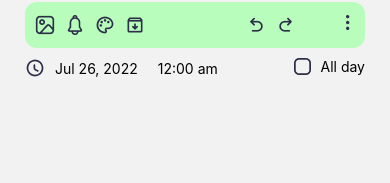
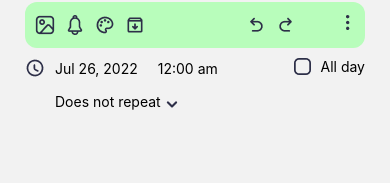
Before and after one commit to developerekene/Task_Tracker_App, a React Native app: screen /Home in a window 390 px wide. Shown: the part 275-458 px from the top of the page. Built offline with nearby package versions, Linux system fonts and the light colour scheme.

Commit message:
Home Screen Third Component done update

```diff
--- a/components/DateAndTime.js
+++ b/components/DateAndTime.js
@@ -6,9 +6,7 @@ export default function DateAndTime(){
           <View style={{paddingLeft: 25, paddingRight: 25, marginTop: 10}}>
                <View style={{flexDirection: 'row', justifyContent: 'space-between'}}>
                     <View style={{flexDirection: 'row', alignItems: 'center'}}>
-                         <TouchableOpacity>
-                              <Image source={require('../images/majesticons_clock-line.png')}/>
-                         </TouchableOpacity>
+                         <Image source={require('../images/majesticons_clock-line.png')}/>
                          <Text style={{paddingLeft: 10, paddingRight: 20}}>
                               Jul 26, 2022
                          </Text>
@@ -23,6 +21,14 @@ export default function DateAndTime(){
                          </Text>
                     </View>
                </View>
+               <View style={{flexDirection: 'row', marginTop: 15}}>
+                    <Text style={{marginLeft: 30}}>
+                         Does not repeat
+                    </Text>
+                    <TouchableOpacity style={{marginTop: 8, marginLeft: 5}}>
+                         <Image source={require('../images/Vector4.png')}/>
+                    </TouchableOpacity>
+               </View>
           </View>
      );
 }
```
Also changed, not shown: images/Vector4.png (renamed from images/Vector (4).png).
